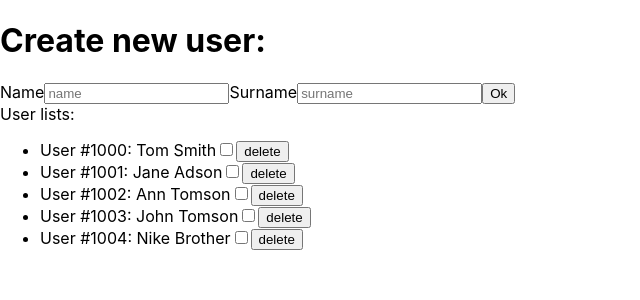
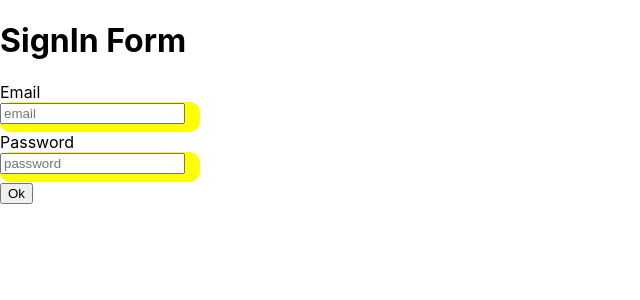
Before and after one commit to freshjspd/redux-pd2023, a React (Create React App) app: page / in a window 1280 px wide. Shown: the top 300 px of the page, without its empty margins (0-640 px from the left). Built offline with nearby package versions, Linux system fonts and the light colour scheme.

Commit message:
example formik with my field

```diff
--- a/src/App.js
+++ b/src/App.js
@@ -1,10 +1,11 @@
 import './App.css';
 import UsersInfoPage from './Pages/UsersInfoPage';
+import SignInForm from './Components/forms/SignInForm';
 
 function App() {
   return (
     <>
-      <UsersInfoPage />
+      <SignInForm />
     </>
   );
 }
--- a/src/Components/forms/CreateUserForm/index.jsx
+++ b/src/Components/forms/CreateUserForm/index.jsx
@@ -15,7 +15,11 @@ function CreateUserForm(props) {
                     surname: ''
                 }}
                 validationSchema={VSCreateUser}
-                onSubmit={(values) => {createAction(values);}}
+                onSubmit={(values, bag) => {
+                    createAction(values);
+                    console.log('bags',bag);
+                    bag.resetForm();
+                }}
             >
             <Form>
                 <label htmlFor="name">Name</label>
--- /dev/null
+++ b/src/Components/forms/InputField/InputField.module.css
@@ -0,0 +1,10 @@
+.container{
+    background-color: yellow;
+    width: 200px;
+    height: 30px;
+    border-radius: 10px;
+}
+
+.container2{
+    color: lawngreen;
+}
--- /dev/null
+++ b/src/Components/forms/InputField/index.jsx
@@ -0,0 +1,17 @@
+import React from 'react';
+import {Field, ErrorMessage} from 'formik';
+import styles from './InputField.module.css';
+
+export default function InputField(props) {
+  const {name, ...rest} = props;
+  return (
+    <div className={styles.container}>
+        <Field name={name} className={styles.container2}>
+            {({field, form, meta}) => {
+                return <input {...field} {...rest} />;
+            }}
+        </Field>
+        <ErrorMessage name={name} component="div" />
+    </div>
+  )
+}
--- /dev/null
+++ b/src/Components/forms/SignInForm/index.jsx
@@ -0,0 +1,36 @@
+import React from 'react';
+import {Formik, Form, Field, ErrorMessage} from 'formik';
+import InputField from '../InputField';
+import VSLoginUser from '../../validate/VSLoginUser';
+
+const SignInForm = (props) => {
+  return (
+    <>
+        <h1>SignIn Form</h1>
+        <Formik
+            initialValues={{
+                email: '',
+                password: ''
+            }}
+            validationSchema={VSLoginUser}
+            onSubmit={(values, bag) => {
+                console.log('values:', values);
+                bag.resetForm();
+            }}
+        >
+        <Form>
+            <label htmlFor="email">Email</label>
+            <InputField name="email" id="email" type="email" placeholder="email" />
+
+            <label htmlFor="password">Password</label>
+            <InputField name="password" id="password" placeholder="password" type="password"/>
+
+            <button type="submit">Ok</button>
+        </Form>
+
+        </Formik>
+    </>
+  )
+};
+
+export default SignInForm;
--- /dev/null
+++ b/src/Components/validate/VSLoginUser.js
@@ -0,0 +1,10 @@
+import * as Yup from 'yup';
+
+const regPassword = /^(?=.*?[A-Z])(?=.*?[a-z])(?=.*?[0-9])(?=.*?[#?!@$ %^&*-]).{8,}$/ ;
+
+const VSLoginUser = Yup.object().shape({
+  email: Yup.string().email().required(),
+  password: Yup.string().matches(regPassword).required()
+});
+
+export default VSLoginUser;
```
